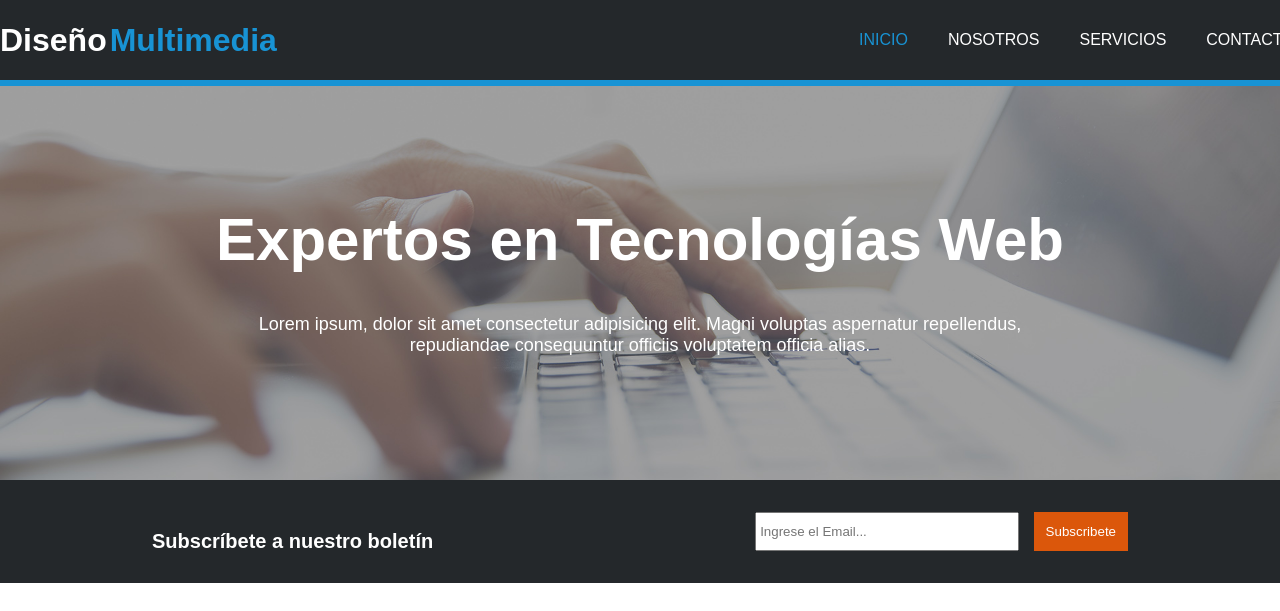
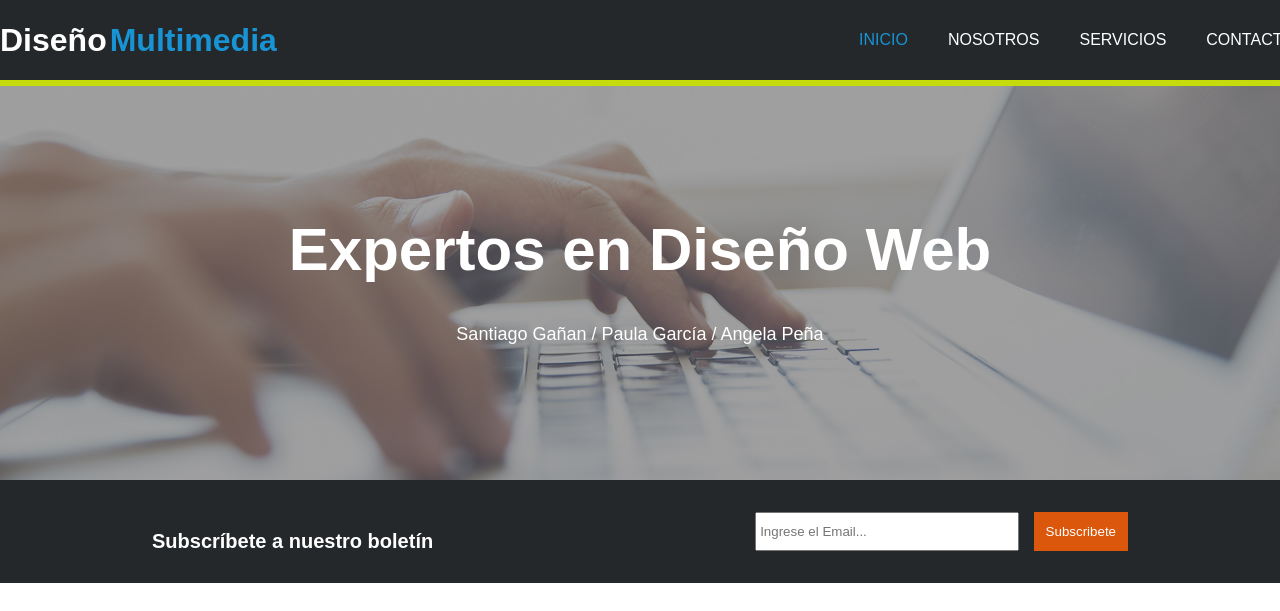
Before and after one commit to AngelaHuertas/gitFlow2, a plain HTML site: page index.html in a window 1280 px wide. Shown: the top 611 px of the page. Drawn offline with Linux system fonts and the light colour scheme.

Commit message:
Cambios modificados

```diff
--- a/index.html
+++ b/index.html
@@ -30,8 +30,8 @@
     <section>
         <div class="contenedor">
             <div class="contenedorInfo">
-                <h2>Expertos en Tecnologías Web</h2>
-                <p>Lorem ipsum, dolor sit amet consectetur adipisicing elit. Magni voluptas aspernatur repellendus, repudiandae consequuntur officiis voluptatem officia alias. </p>
+                <h2>Expertos en Diseño Web</h2>
+                <p>Santiago Gañan / Paula García / Angela Peña </p>
             </div>
         </div>
     </section>
--- a/styles/styleIndex.css
+++ b/styles/styleIndex.css
@@ -13,7 +13,7 @@ header{
     width: 100%;
     height: 80px;
     background: rgb(36, 40, 43);
-    border-bottom: 6px solid rgb(24, 147, 212);
+    border-bottom: 6px solid rgb(198, 219, 11);
     z-index: 2;
 }
 
```
